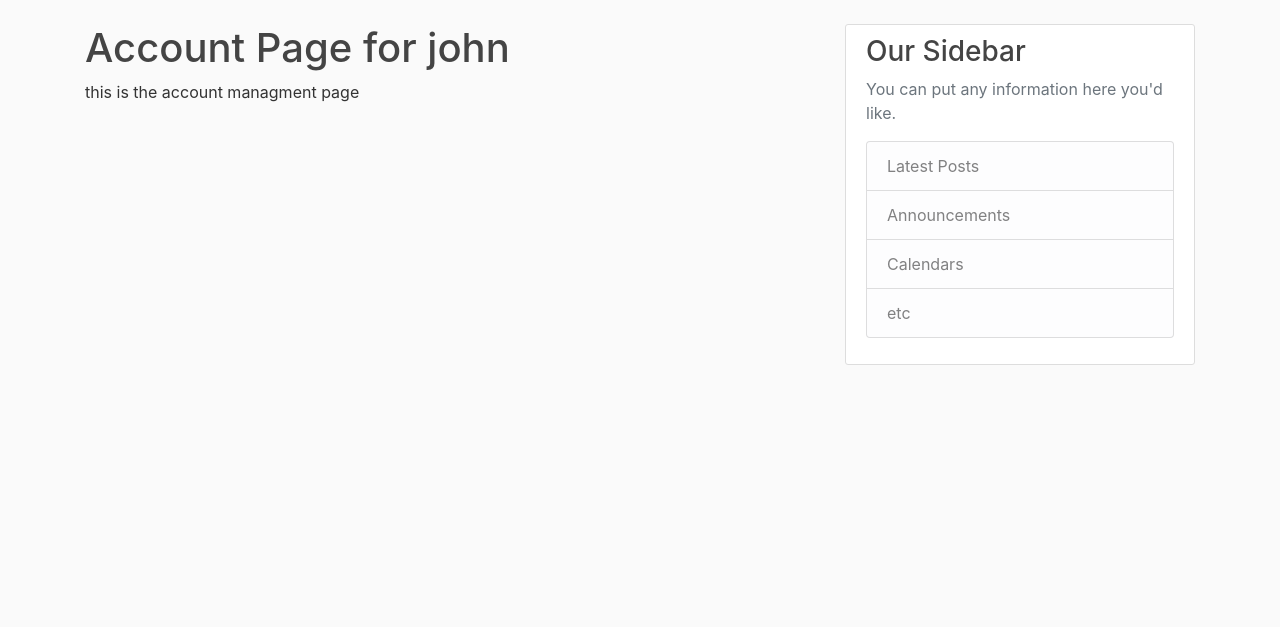
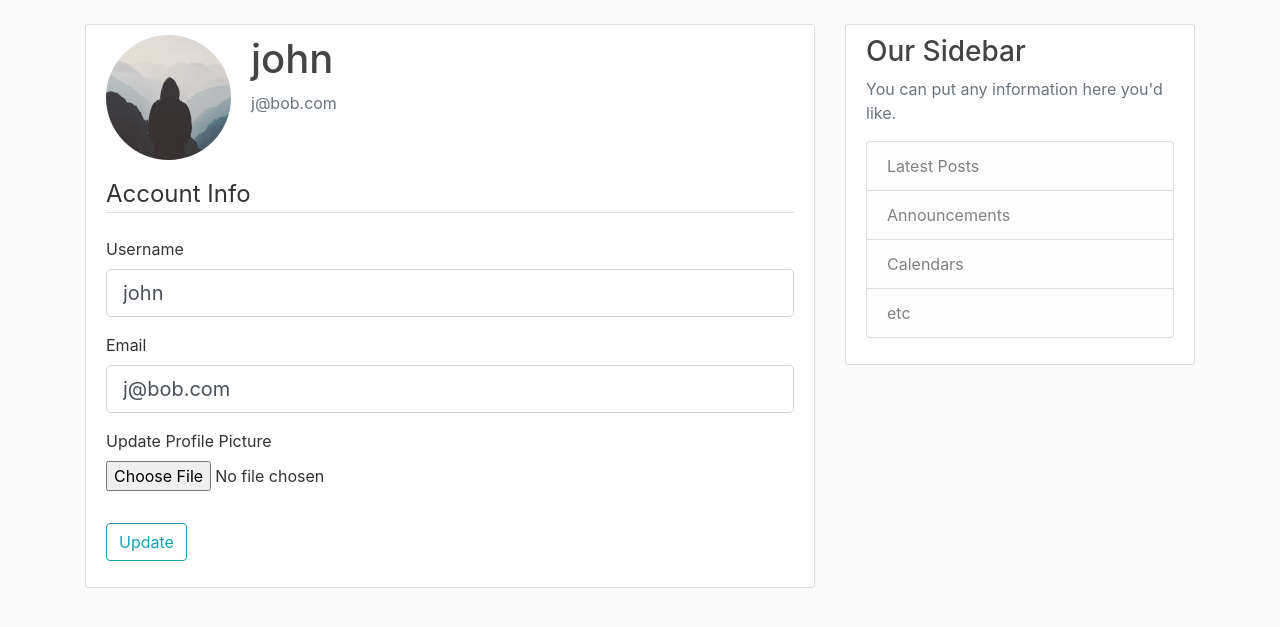
Before and after one commit to william-reid-95/flask-app, a Flask app: page /account in a window 1280 px wide. Shown: the part 56-683 px from the top of the page. Run offline with Flask 2, Linux system fonts and the light colour scheme; a user stored in the database is signed in; some libraries are stand-ins or nearby versions.

Commit message:
account page update
user can update account details (username, email) and profile picture

```diff
--- a/flaskblog/__init__.py
+++ b/flaskblog/__init__.py
@@ -16,4 +16,6 @@ login_manager = LoginManager(app) #instance of login manager
 login_manager.login_view = 'login' #the function name (route) of the page to navigate to, if a user is not logged in and lands on a page that requires login.
 login_manager.login_message_category = 'info' # set the category (css) of the info flash message
 
-from flaskblog import routes #done after creating app object to avoid circular importing
+#routes must be imported into init otherwise pages cannot be accesed
+#done after creating app object to avoid circular importing
+from flaskblog import routes
--- a/flaskblog/forms.py
+++ b/flaskblog/forms.py
@@ -1,9 +1,12 @@
-from xml.dom import ValidationErr
 from flask_wtf import FlaskForm
+from flask_wtf.file import FileField, FileAllowed
+
+from flask_login import current_user
 # converts python classes into html forms
 from wtforms import StringField, PasswordField, SubmitField, BooleanField
 from wtforms.validators import DataRequired, Length, Email, EqualTo, ValidationError
 from flaskblog.models import User
+
 
 class RegistrationForm(FlaskForm):
     username = StringField('Username', validators=[DataRequired(),Length(2,20)])
@@ -30,3 +33,25 @@ class LoginForm(FlaskForm):
     password = PasswordField('Password',validators=[DataRequired()])
     remember = BooleanField('Remember Me')
     submit = SubmitField('Login')
+
+
+class UpdateAccountForm(FlaskForm):
+    username = StringField('Username', validators=[DataRequired(),Length(2,20)])
+    email = StringField('Email',validators=[DataRequired(),Email()])
+    picture = FileField('Update Profile Picture',validators=[FileAllowed(['jpg','png'])])
+    submit = SubmitField('Update')
+
+
+    def validate_username(self, username):
+        if username.data != current_user.username:
+            #query db for user of existing name and raise error if username is already in db
+            user = User.query.filter_by(username=username.data).first()
+            if user:
+                raise ValidationError("Username is already in use.")
+
+    def validate_email(self, email):
+        if email.data != current_user.email:
+            #query db for user of existing email and raise error if email is already in db
+            user = User.query.filter_by(email=email.data).first()
+            if user:
+                raise ValidationError("Email address is already in use.")
--- a/flaskblog/routes.py
+++ b/flaskblog/routes.py
@@ -1,8 +1,14 @@
+from distutils import extension
+from email.mime import image
+from fileinput import filename
 from flask import render_template, url_for, flash, redirect, request
 from flaskblog import app, db, bcrypt
-from flaskblog.forms import RegistrationForm, LoginForm
+from flaskblog.forms import RegistrationForm, LoginForm, UpdateAccountForm
 from flaskblog.models import User,Post
 from flask_login import login_user, current_user, logout_user, login_required
+import secrets
+import os
+from PIL import Image
 
 posts = [
     {
@@ -71,7 +77,39 @@ def logout():
     logout_user()
     return redirect(url_for('home'))
 
-@app.route("/account")
+def save_picture(form_picture):
+    #rename and resize image that user has uploaded, then save it to the server's filesystem
+    random_hex = secrets.token_hex(8)
+    _, f_ext = os.path.splitext(form_picture.filename)
+    picture_fn = random_hex + f_ext
+    picture_path = os.path.join(app.root_path,'static/profile_pics', picture_fn)
+    output_size = (125,125)
+    i = Image.open(form_picture)
+    i.thumbnail(output_size)
+    i.save(picture_path)
+    return picture_fn
+
+@app.route("/account",methods=["GET","POST"])
 @login_required
 def account():
-    return render_template('account.html',title='Account')
+    form = UpdateAccountForm()
+    if form.validate_on_submit():
+        if form.picture.data:
+            old_picture = current_user.image_file
+            picture_file = save_picture(form.picture.data)
+            current_user.image_file = picture_file
+            if old_picture != 'default.jpg':
+                os.remove(os.path.join(app.root_path, 'static/profile_pics', old_picture))
+
+        current_user.username = form.username.data
+        current_user.email = form.email.data
+        db.session.commit()
+        flash('Your account has been updated!','success')
+        return redirect(url_for('account'))
+
+    elif request.method == 'GET':
+        form.username.data = current_user.username
+        form.email.data = current_user.email
+
+    image_file = url_for('static', filename='profile_pics/' + current_user.image_file)
+    return render_template('account.html', title='Account', image_file=image_file, form=form)
--- a/flaskblog/templates/account.html
+++ b/flaskblog/templates/account.html
@@ -1,5 +1,67 @@
 {% extends "layout.html" %}
 {% block content%}
-    <h1>Account Page for {{current_user.username}}</h1>
-    <p>this is the account managment page</p>
+    <div class="content-section">
+        <div class="media">
+          <img class="rounded-circle account-img" src="{{image_file}}">
+          <div class="media-body">
+            <h2 class="account-heading">{{current_user.username}}</h2>
+            <p class="text-secondary">{{current_user.email}}</p>
+          </div>
+        </div>
+        <!-- FORM HERE -->
+        <form method="POST" action="" enctype="multipart/form-data"> <!-- allows encoding images-->
+            <!-- HIDDEN TAG USER FOR SECURITY-->
+            {{ form.hidden_tag() }}
+            <fieldset class="form-group">
+
+                <legend class="border-bottom mb-4">Account Info</legend>
+
+                <div class="form-group">
+                    {{ form.username.label(class="form-control-label") }}
+
+                    {% if form.username.errors %}
+                        {{ form.username(class="form-control form-control-lg is-invalid") }}
+                        <div class="invalid-feedback">
+                            {% for error in form.username.errors %}
+                                <span>{{ error }}</span>
+                            {% endfor %}
+                        </div>
+                    {% else %}
+                        {{ form.username(class="form-control form-control-lg") }}
+                    {% endif %}
+
+                </div>
+                <div class="form-group">
+                    {{ form.email.label(class="form-control-label") }}
+
+                    {% if form.email.errors %}
+                        {{ form.email(class="form-control form-control-lg is-invalid") }}
+                        <div class="invalid-feedback">
+                            {% for error in form.email.errors %}
+                                <span>{{ error }}</span>
+                            {% endfor %}
+                        </div>
+                    {% else %}
+                        {{ form.email(class="form-control form-control-lg") }}
+                    {% endif %}
+
+                </div>
+                <div class="form-group">
+                    {{form.picture.label()}}
+                    {{ form.picture(class="form-control-file") }}
+                    {% if form.picture.errors %}
+                        {% for error in form.picture.errors %}
+                            <span class="text-danger">{{ error }}</span><br>
+                        {% endfor %}
+                    {% endif %}
+
+                </div>
+            </fieldset>
+            <div class="form-group">
+                {{ form.submit(class="btn btn-outline-info") }}
+            </div>
+
+        </form>
+
+      </div>
 {% endblock content%}
```
Also changed, not shown: flaskblog/site.db, flaskblog/static/profile_pics/3c5a99d7face0fe2.jpg (added), flaskblog/static/profile_pics/8018c4b4daec0a07.png (added), flaskblog/static/profile_pics/default.jpg (added).
